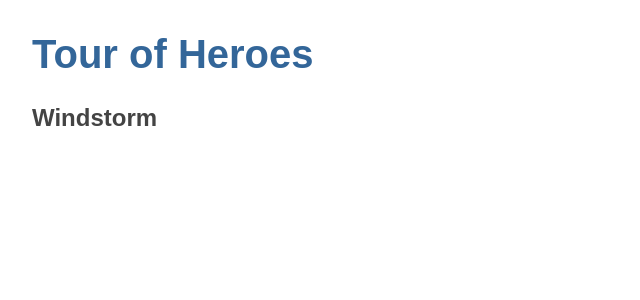
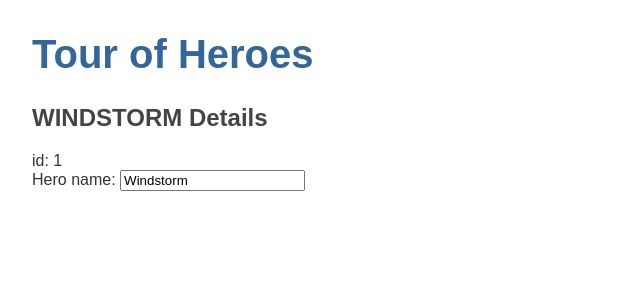
Before and after one commit to Utkarshsteve/Angular_Tour_Of_Heroes, an Angular app: page / in a window 1280 px wide. Shown: the top 300 px of the page, without its empty margins (0-640 px from the left). Built offline with nearby package versions, Linux system fonts and the light colour scheme.

Commit message:
Added Interface; Used Pipe; Applied Two-Way Binding using [(ngModel)]; Import FormsModule

```diff
--- a/src/app/app.module.ts
+++ b/src/app/app.module.ts
@@ -1,5 +1,6 @@
 import { NgModule } from '@angular/core';
 import { BrowserModule } from '@angular/platform-browser';
+import { FormsModule } from '@angular/forms';
 
 import { AppComponent } from './app.component';
 import { HeroesComponent } from './heroes/heroes.component';
@@ -10,7 +11,8 @@
     HeroesComponent
   ],
   imports: [
-    BrowserModule
+    BrowserModule,
+    FormsModule
   ],
   providers: [],
   bootstrap: [AppComponent]
--- /dev/null
+++ b/src/app/hero.ts
@@ -0,0 +1,4 @@
+export interface IHero {
+    id: number;
+    name: string;
+}
--- a/src/app/heroes/heroes.component.html
+++ b/src/app/heroes/heroes.component.html
@@ -1 +1,6 @@
-<h2>{{hero}}</h2>
+<h2>{{hero.name | uppercase}} Details</h2>
+<div><span>id: </span>{{hero.id}}</div>
+<div>
+    <label for="name">Hero name: </label>
+    <input id="name" [(ngModel)]="hero.name" placeholder="name">
+</div>
--- a/src/app/heroes/heroes.component.ts
+++ b/src/app/heroes/heroes.component.ts
@@ -1,4 +1,6 @@
 import { Component, OnInit } from '@angular/core';
+import { IHero } from '../hero';
+
 
 @Component({
   selector: 'app-heroes',
@@ -7,7 +9,11 @@
 })
 export class HeroesComponent implements OnInit {
 
-  hero = "Windstorm";
+  hero: IHero = {
+    id: 1,
+    name: 'Windstorm'
+  };
+
   constructor() { }
 
   ngOnInit(): void {
```
